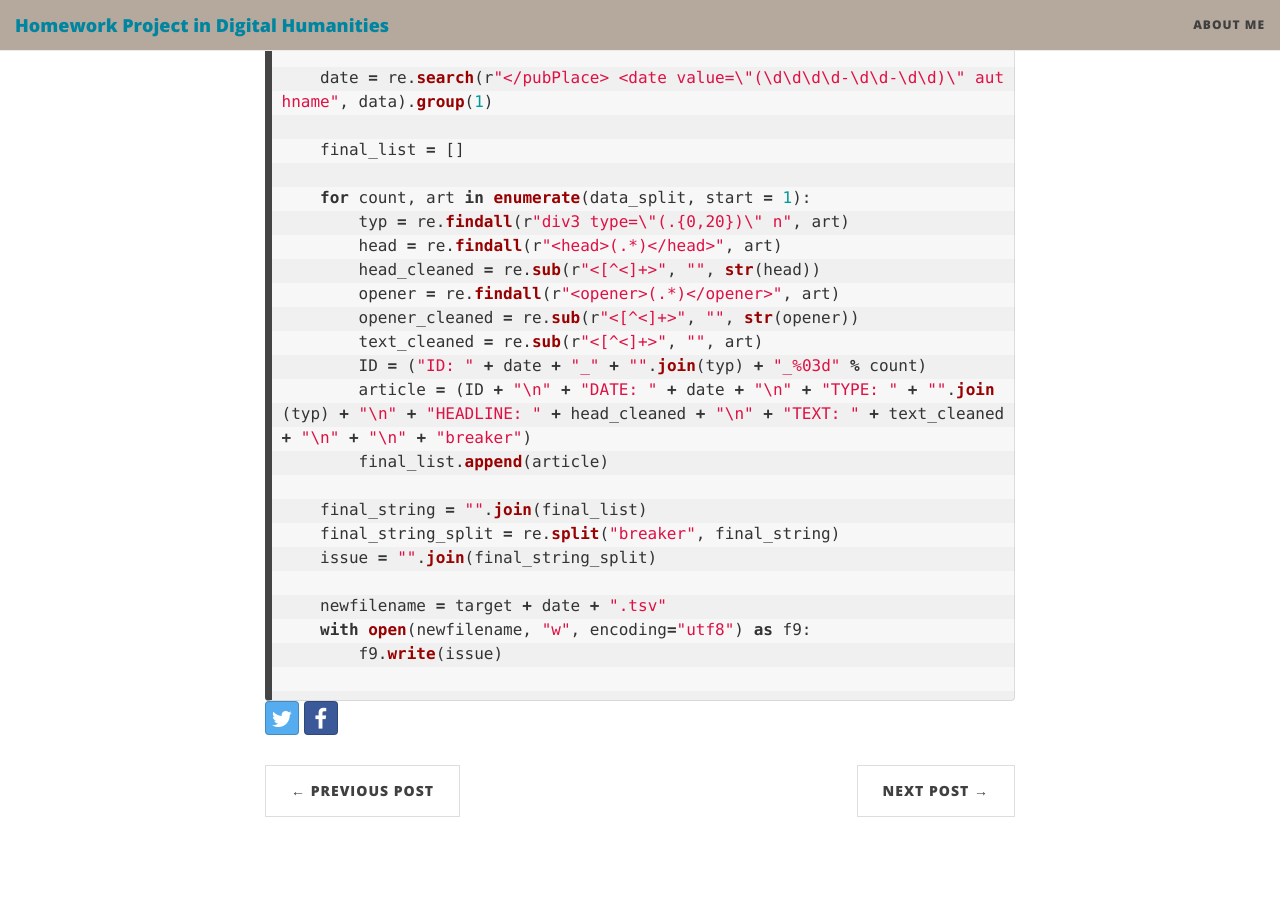
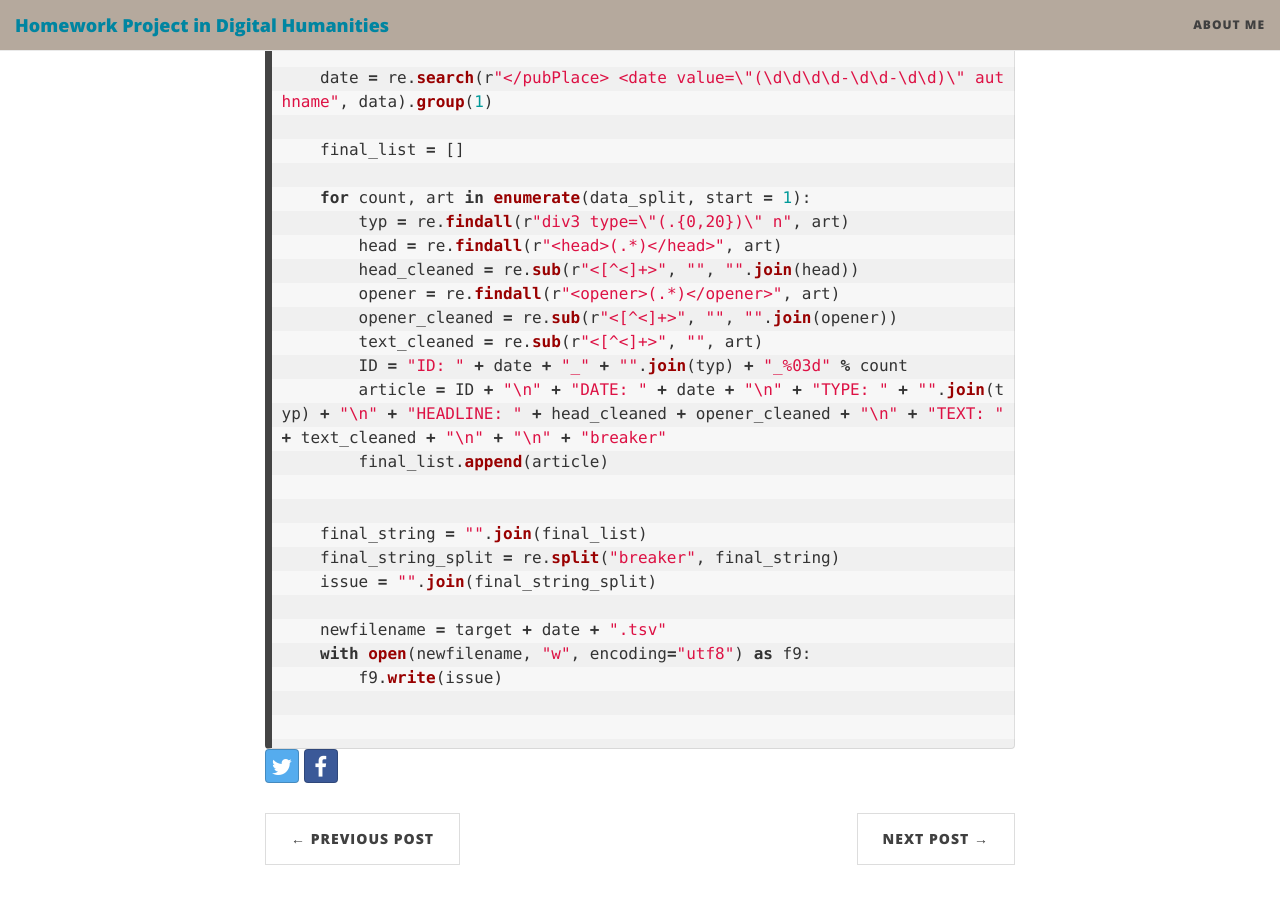
Before and after one commit to leda7466/leda7466.github.io, a Jekyll site: the page built from _posts/2019-12-07-Homework-07.1.md, in a window 1280 px wide and 900 px high, scrolled down 657 px. Built offline with Jekyll 4.4.1, drawn with Linux system fonts in a browser that asks for light colours; nearby versions of some CDN libraries.

Commit message:
hw7 changed

````diff
--- a/_posts/2019-12-07-Homework-07.1.md
+++ b/_posts/2019-12-07-Homework-07.1.md
@@ -30,13 +30,14 @@ for file in allfiles:
     for count, art in enumerate(data_split, start = 1):
         typ = re.findall(r"div3 type=\"(.{0,20})\" n", art)
         head = re.findall(r"<head>(.*)</head>", art)
-        head_cleaned = re.sub(r"<[^<]+>", "", str(head))
+        head_cleaned = re.sub(r"<[^<]+>", "", "".join(head))
         opener = re.findall(r"<opener>(.*)</opener>", art)
-        opener_cleaned = re.sub(r"<[^<]+>", "", str(opener))
+        opener_cleaned = re.sub(r"<[^<]+>", "", "".join(opener))
         text_cleaned = re.sub(r"<[^<]+>", "", art)
-        ID = ("ID: " + date + "_" + "".join(typ) + "_%03d" % count)
-        article = (ID + "\n" + "DATE: " + date + "\n" + "TYPE: " + "".join(typ) + "\n" + "HEADLINE: " + head_cleaned + "\n" + "TEXT: " + text_cleaned + "\n" + "\n" + "breaker")
+        ID = "ID: " + date + "_" + "".join(typ) + "_%03d" % count
+        article = ID + "\n" + "DATE: " + date + "\n" + "TYPE: " + "".join(typ) + "\n" + "HEADLINE: " + head_cleaned + opener_cleaned + "\n" + "TEXT: " + text_cleaned + "\n" + "\n" + "breaker"
         final_list.append(article)
+
 
     final_string = "".join(final_list)
     final_string_split = re.split("breaker", final_string)
@@ -46,4 +47,5 @@ for file in allfiles:
     with open(newfilename, "w", encoding="utf8") as f9:
         f9.write(issue)
 
+
 ```
````
